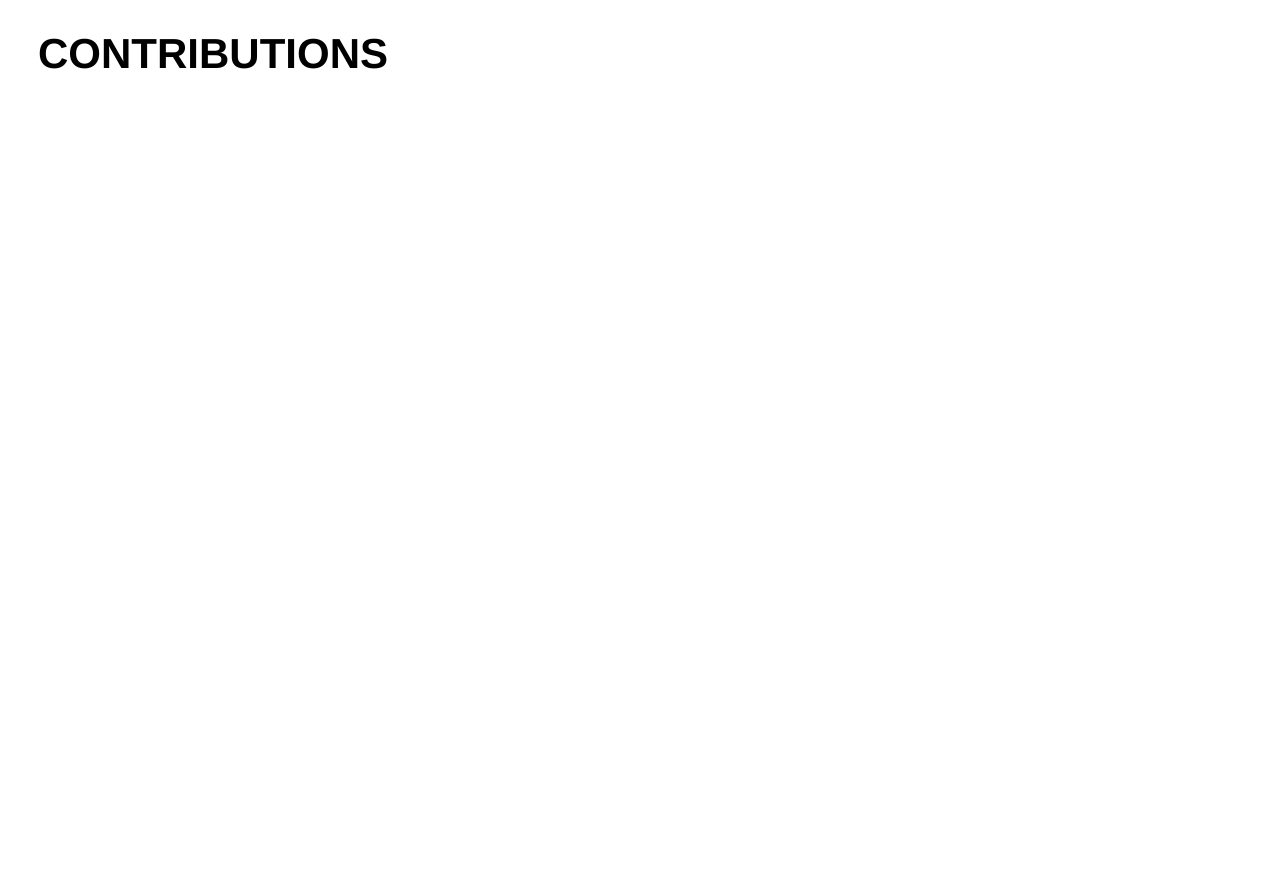
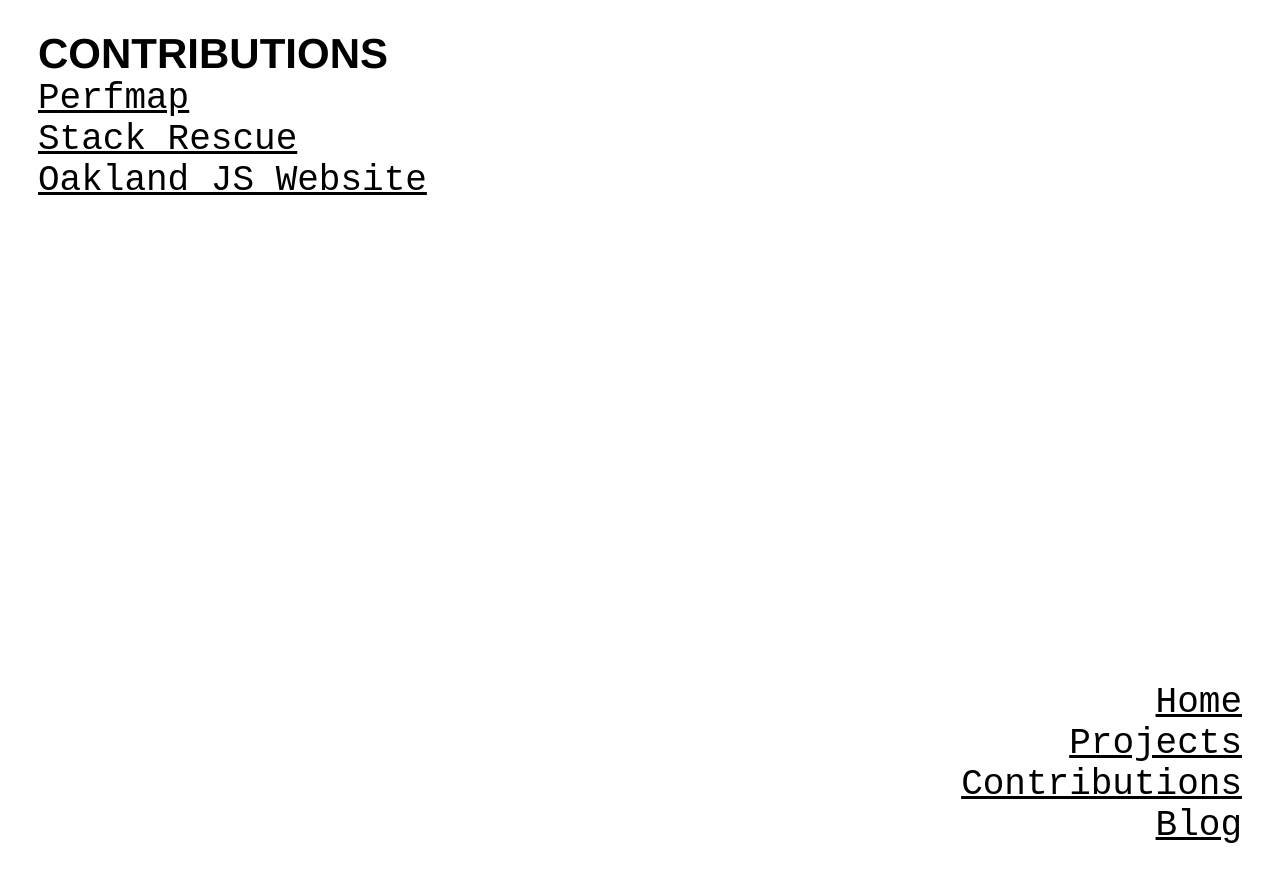
Before and after one commit to jeaxelrod/jeaxelrod.github.io, a Jekyll site: the page built from contributions/index.html, in a window 1280 px wide. Shown: the top 882 px of the page. Built offline with Jekyll 4.4.1, drawn with Linux system fonts in a browser that asks for light colours.

Commit message:
Add skeleton for contributions

```diff
--- /dev/null
+++ b/_includes/index-nav.html
@@ -0,0 +1,6 @@
+<nav class="index-nav">
+  <h2><a href="/">Home</a></h2>
+  <h2><a href="/projects">Projects</a></h2>
+  <h2><a href="/contributions">Contributions</a></h2>
+  <h2><a href="#">Blog</a></h2>
+</nav>
--- /dev/null
+++ b/_layouts/index.html
@@ -0,0 +1,12 @@
+<!DOCTYPE html>
+<html>
+
+  {% include head.html %}
+
+  <body>
+    <div class="container">
+      {% include index-nav.html %}
+      {{ content }}
+    </div>
+  </body>
+</html>
--- a/contributions/index.html
+++ b/contributions/index.html
@@ -1,6 +1,17 @@
 ---
-layout: default
+layout: index
 ---
 <div class="contributions">
   <h1>CONTRIBUTIONS</h1>
+  <ul>
+    <li>
+      <h2><a href="perfmap">Perfmap</a></h2>
+    </li>
+    <li>
+      <h2><a href="stack-rescue">Stack Rescue</a></h2>
+    </li>
+    <li>
+      <h2><a href="oaklandjs-website">Oakland JS Website</a></h2>
+    </li>
+  </ul>
 </div>
--- a/css/style.scss
+++ b/css/style.scss
@@ -27,12 +27,12 @@
 	min-height: 94vh;
   position: relative;
 }
-nav {
+.nav {
   max-width: 1000px;
   width: 80%;
   margin: 0 auto;
 }
-nav a {
+.nav a {
   display: inline-block;
   font-family: "Courier New";
   font-size: 1.5em;
@@ -42,7 +42,8 @@
   font-size: 8px;
   height: 80px;
 }
-.title {
+.title,
+.index-nav {
   position: absolute;
   bottom: 30px;
   right: 30px;
--- a/projects/index.html
+++ b/projects/index.html
@@ -1,5 +1,5 @@
 ---
-layout: default
+layout: index
 ---
 <div class="projects">
   <h1>PROJECTS</h1>
```
